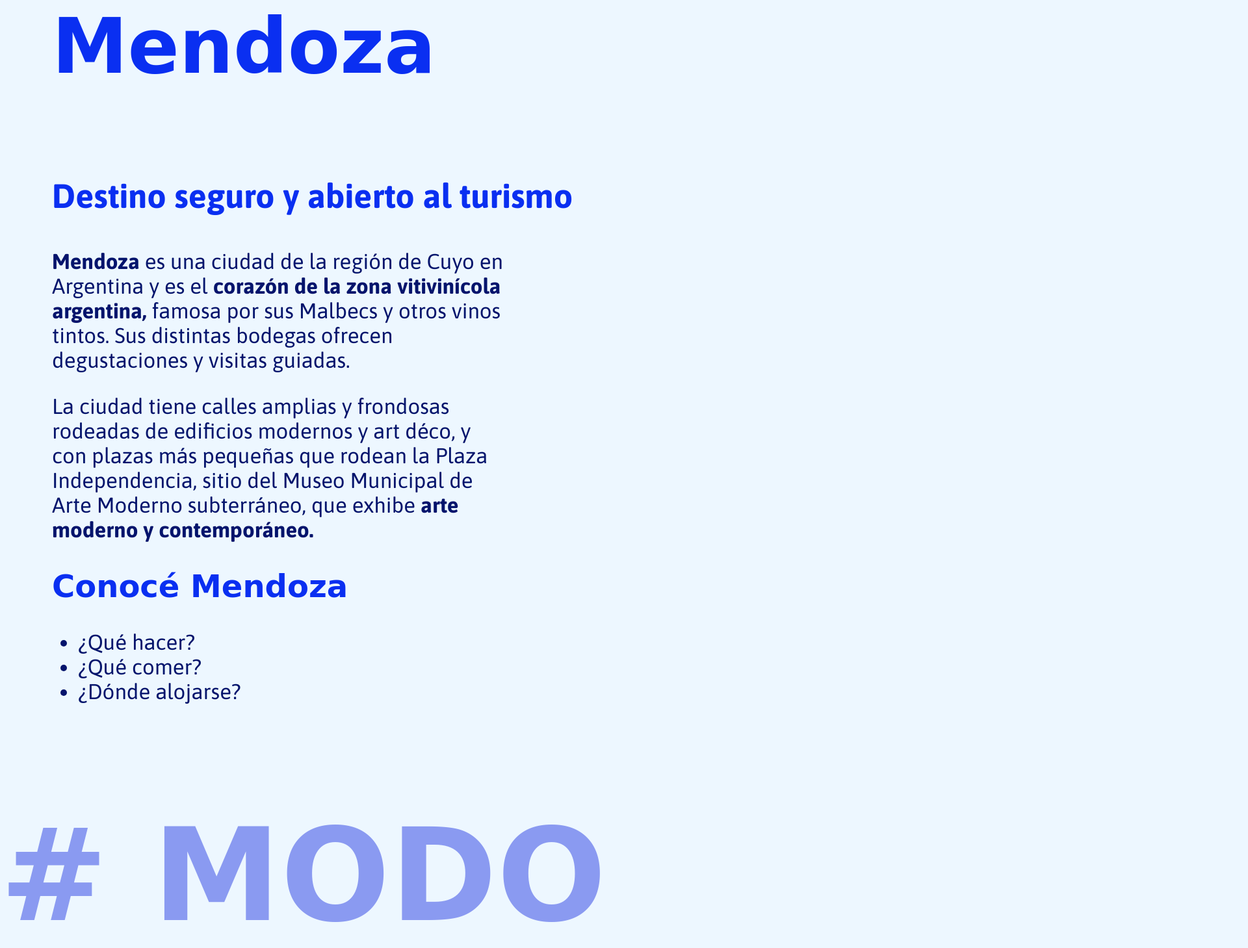
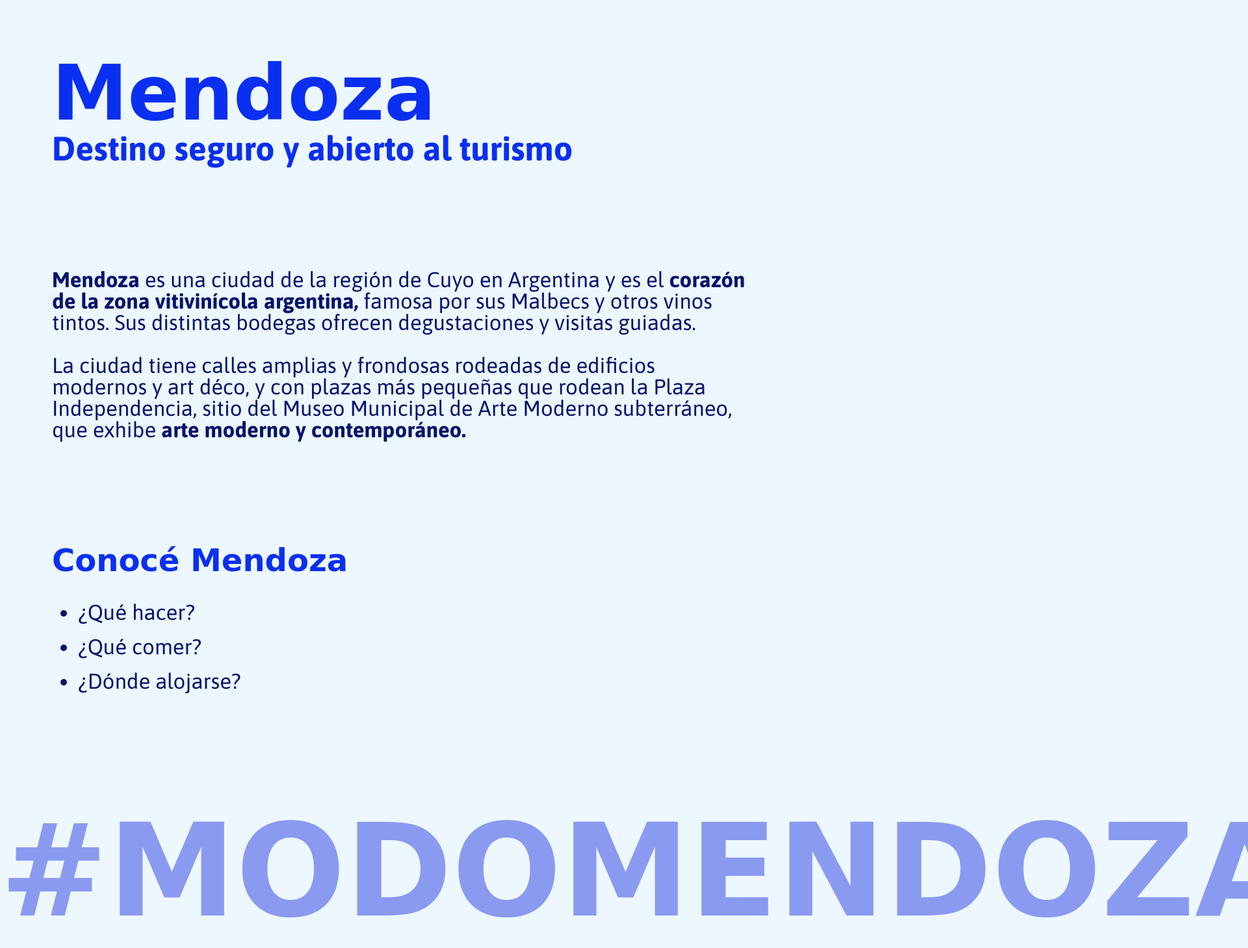
Before and after one commit to Maartizza/bootcamp-java-universidad-2023-desafios_desafio-html, a plain HTML site: page index.html in a window 1280 px wide. Shown: the part 82-1541 px from the top of the page at 65% size, 1920 px wide, since content can reach past the window. Drawn offline with Linux system fonts and the light colour scheme; a web font is replaced by a local one.

Commit message:
subir archivos desafio1html eje1

```diff
--- a/estilo.css
+++ b/estilo.css
@@ -12,38 +12,46 @@ header{
 div {
     margin-left: 10vh;
     text-align: left;
+    line-height: 1;
 }
 h1 {
     font-family:'MuseoModerno', cursive;
     font-size: 117px;
     color: #0a2ff1;
-    display: inline-block;
-
+    margin-block-start: 20vh;
+    margin-block-end: 0;
 
 }
 h3 {
     font-family: 'Asap', sans-serif;
     font-size: 52px;
     color: #0a2ff1;
+    margin-block-start: 0;
+    margin-block-end: 20vh;
+
     }
 p {
     font-family: 'Asap', sans-serif;
     font-size: 33px;
     color: #04146c;
-    width: 58%;
+    width: 90%;
 }
 h2 {
     font-family:'MuseoModerno', cursive;
     font-size: 48px;
     color: #0a2ff1;
+    margin-block-start: 20vh;
 }
 li {
     font-family:'Asap', sans-serif;
     font-size: 33px;
     color: #04146c;
+    margin: 20px 0;
 }
 .end{
     font-family: 'MuseoModerno', cursive;
     font-size: 198px;
     color: #8a9af1;
+    width: 80%;
+
 }
--- a/index.html
+++ b/index.html
@@ -8,10 +8,11 @@
 </head>
 <body>
     <header></header>
-    <div class="encabezado"><h1>Mendoza</h1>
+    <div><h1>Mendoza</h1>
         <h3>Destino seguro y abierto al turismo</h3>
     </div>
-    <div class="texto"><p><strong>Mendoza</strong> es una
+    <div>
+        <p><strong>Mendoza</strong> es una
         ciudad de la región de Cuyo en Argentina y
         es el <strong>corazón de la zona vitivinícola argentina,</strong> famosa por
         sus Malbecs y otros vinos tintos. Sus distintas bodegas
@@ -22,7 +23,7 @@
         Municipal de Arte Moderno subterráneo, que exhibe <strong>arte
         moderno y contemporáneo.</strong></p>
     </div>
-    <div class="lista">
+    <div>
         <h2>Conocé Mendoza</h2>
         <ul>
             <li>¿Qué hacer?</li>
@@ -31,7 +32,7 @@
         </ul>
     </div>
 
-    <footer><h1 class="end"> # MODO MENDOZA</h1></footer>
+    <footer><h1 class="end"> #MODOMENDOZA</h1></footer>
 
 </body>
 </html>
```
